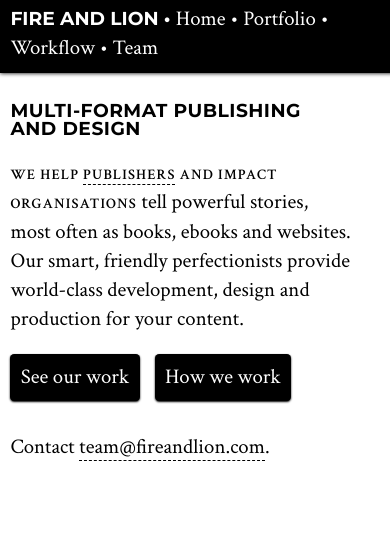
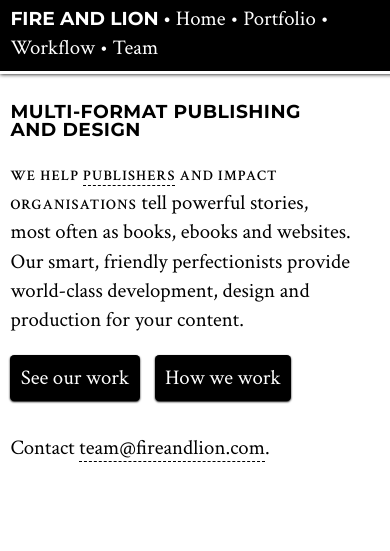
Before and after one commit to jenniferjacobs/fireandlion, a Jekyll site: the page built from index.md, in a window 390 px wide. Shown: the top 551 px of the page. Built offline with Jekyll 4.4.1, drawn with Linux system fonts in a browser that asks for light colours.

Commit message:
Add line below narrow sidebar

```diff
--- a/css/screen.scss
+++ b/css/screen.scss
@@ -345,7 +345,8 @@
 			width: 100%;
 			overflow-x: hidden;
 			height: auto;
-			padding: 0.2em 0.5em 0.5em 0.5em;
+			padding: 0.2em 0.5em 0.4em 0.5em;
+			border-bottom: 3px solid $light;
 			ul {
 				margin: 0em;
 				max-width: 90%;
```
